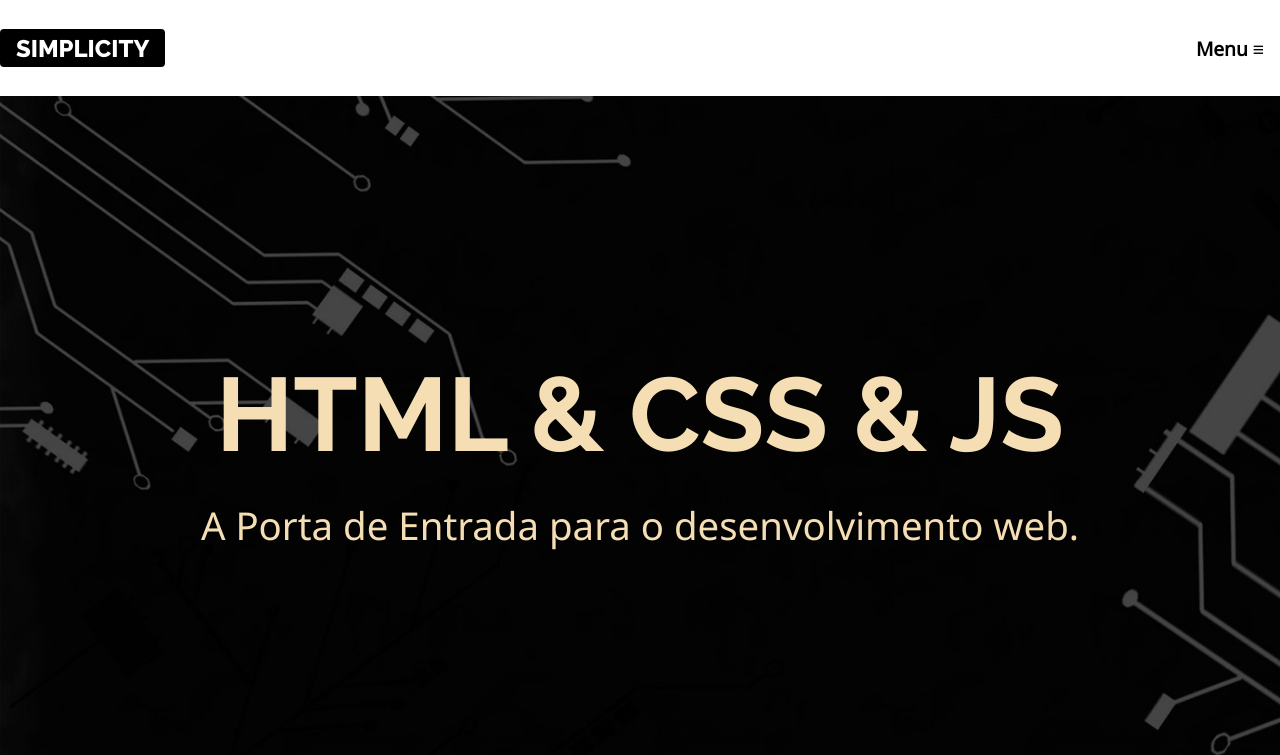
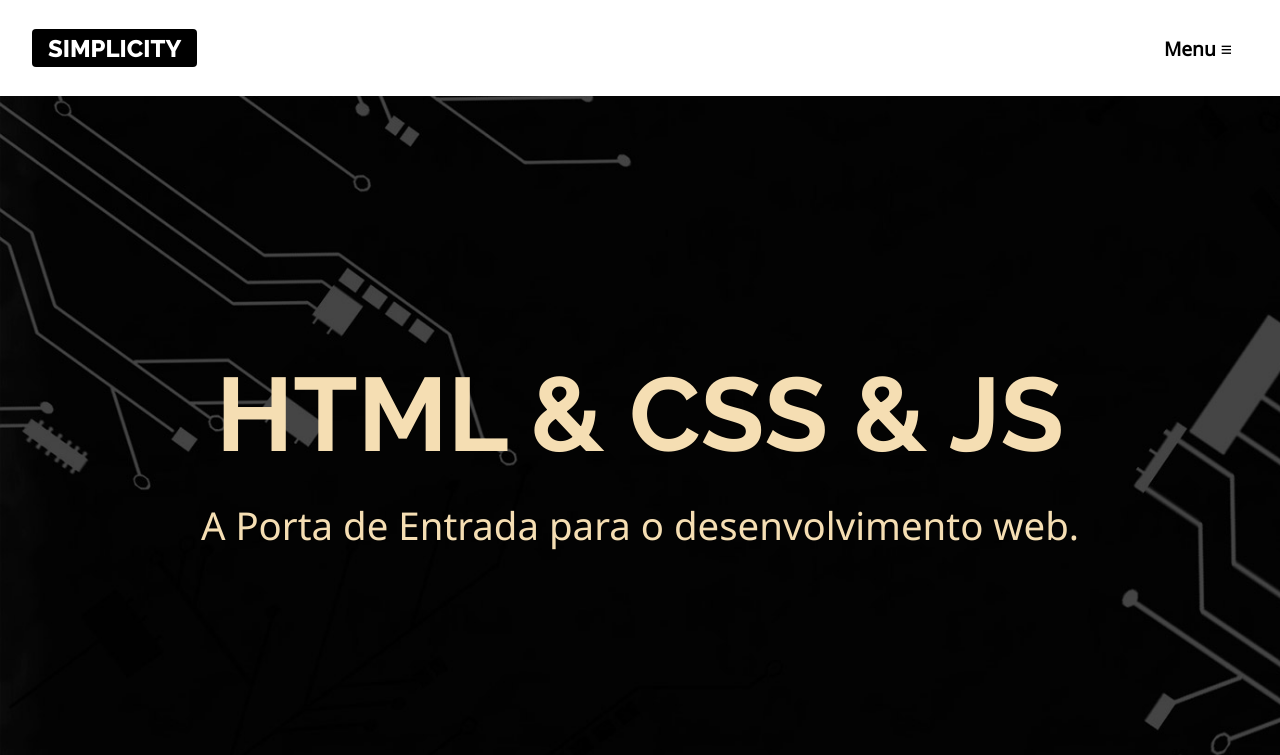
Before and after one commit to JuanMartinezXMBs/simplicity, a plain HTML site: page index.html in a window 1280 px wide. Shown: the top 755 px of the page. Drawn offline with Linux system fonts and the light colour scheme.

Commit message:
class limitador

```diff
--- a/CSS/estilos.css
+++ b/CSS/estilos.css
@@ -228,3 +228,8 @@ footer {
     height: 30vh;
     font-weight: bold;
 }
+
+.limitador{
+    width: 95vw;
+    margin: auto;
+}
--- a/index.html
+++ b/index.html
@@ -8,7 +8,7 @@
 </head>
 <body>
 
-    <header>
+    <header class="limitador">
         <h1><a href="index.html">Simplicity</a></h1>
         <nav>
             <h2><a href="">Menu &equiv; </a></h2>
@@ -31,7 +31,7 @@
 
         </article>
 
-        <article class="front-end">
+        <article class="front-end limitador ">
 
             <h2>Desenvolvimento Front-End</h2>
 
```
